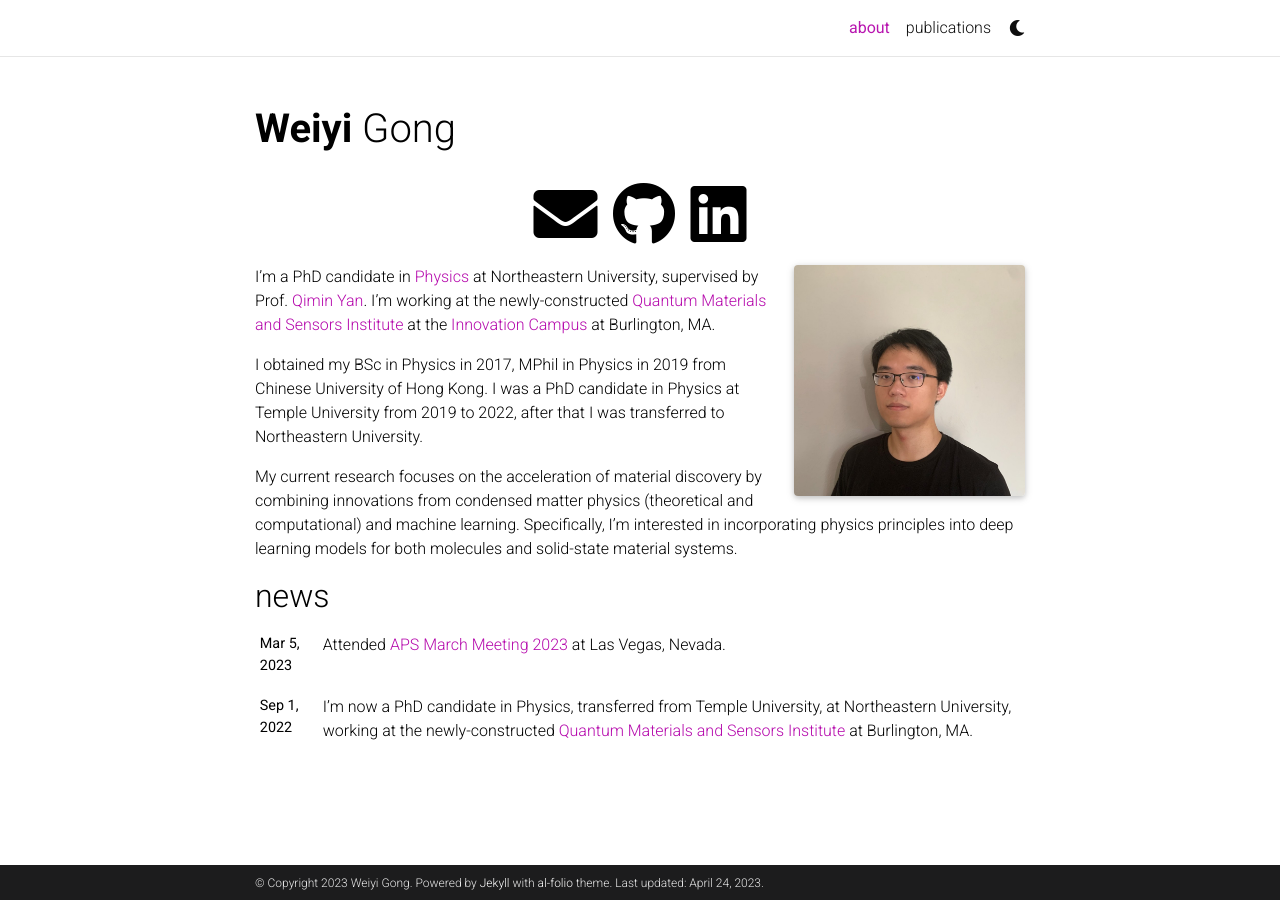
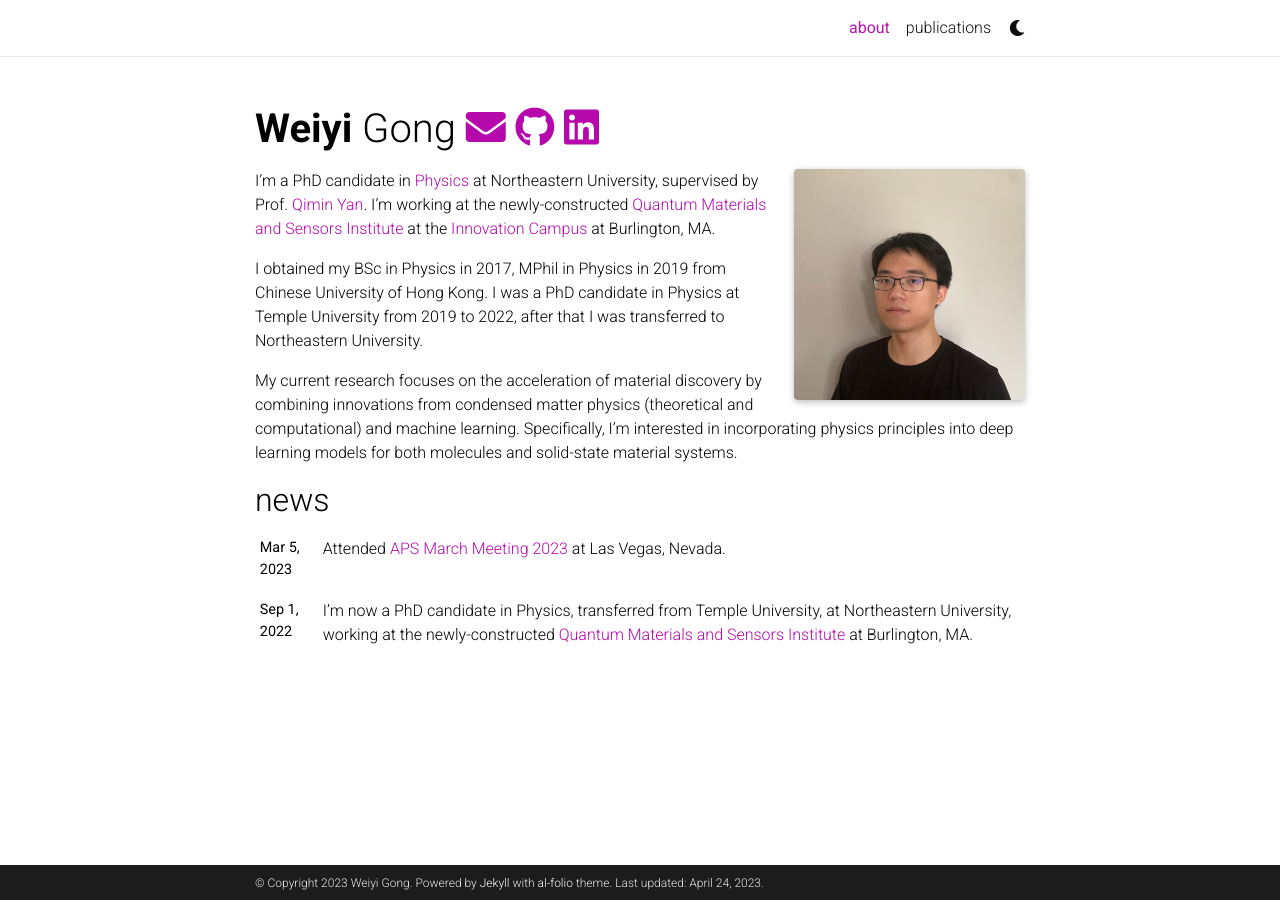
Before and after one commit to weiyigong/weiyigong.github.io, a Jekyll site: the page built from _pages/about.md, in a window 1280 px wide. Built offline with Jekyll 4.4.1, drawn with Linux system fonts in a browser that asks for light colours; full-size pictures stand in for the smaller copies a plugin makes; comment, search, counter and statistics services are not loaded; a style sheet for code colours, icons or effects is not loaded.

Commit message:
update social icons location

```diff
--- a/_layouts/about.html
+++ b/_layouts/about.html
@@ -7,25 +7,21 @@ layout: default
         <header class="post-header">
           <h1 class="post-title">
            {% if site.title == "blank" -%}<span class="font-weight-bold">{{ site.first_name }}</span> {{ site.middle_name }} {{ site.last_name }}{%- else -%}{{ site.title }}{%- endif %}
+            {% include social.html %}
           </h1>
           <p class="desc">{{ page.subtitle }}</p>
         </header>
 
         <article>
 
-          <!-- Social -->
-          {%- if page.social %}
-            <div class="social">
-              <div class="contact-icons">
-                {% include social.html %}
-              </div>
-
-              <div class="contact-note">
-                {{ site.contact_note }}
-              </div>
-
-            </div>
-          {%- endif %}
+<!--          &lt;!&ndash; Social &ndash;&gt;-->
+<!--          {%- if page.social %}-->
+<!--            <div class="social">-->
+<!--              <div class="contact-icons">-->
+<!--                {% include social.html %}-->
+<!--              </div>-->
+<!--            </div>-->
+<!--          {%- endif %}-->
 
           {% if page.profile -%}
           <div class="profile float-{%- if page.profile.align == 'left' -%}left{%- else -%}right{%- endif -%}">
```
